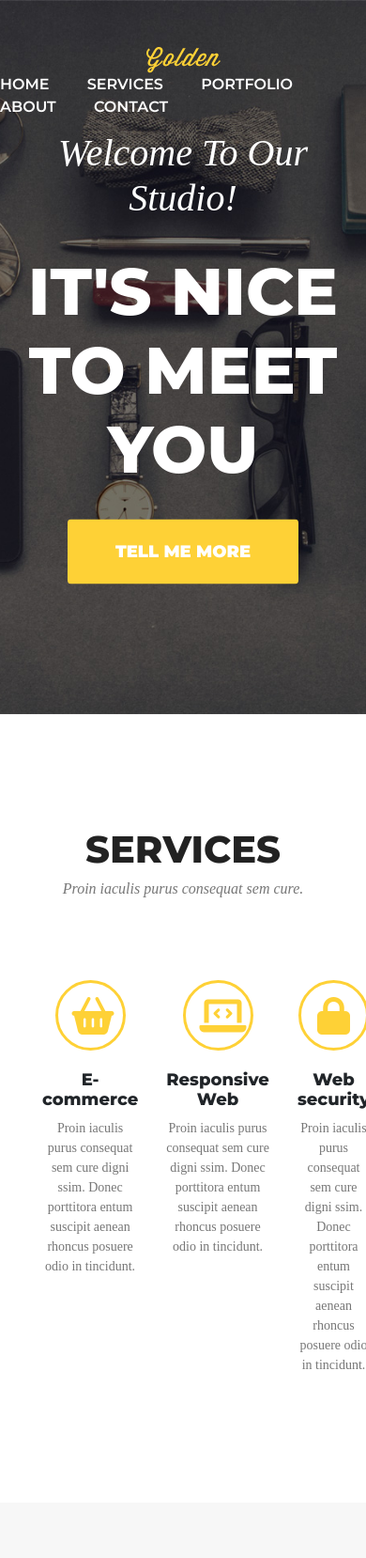
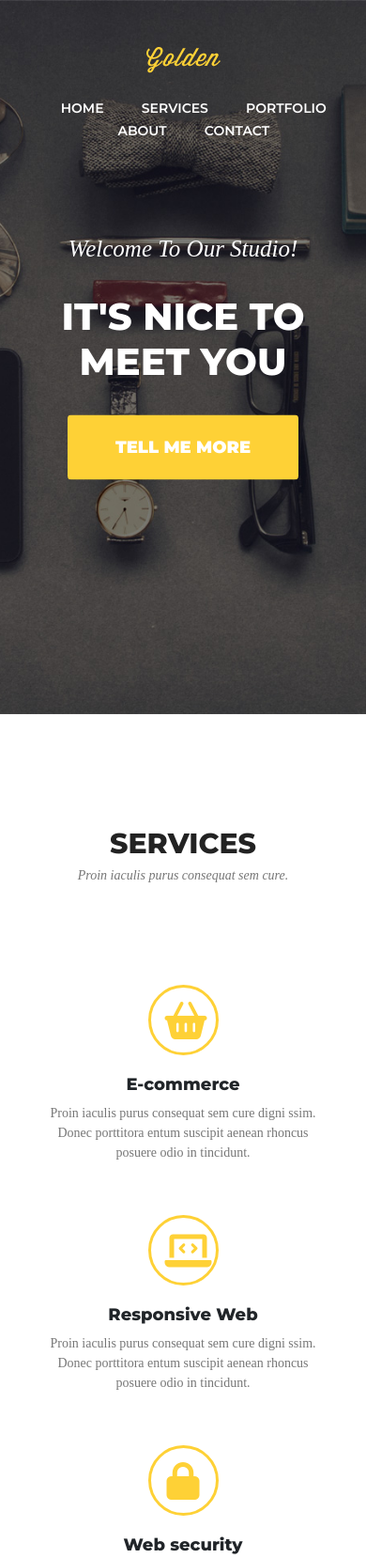
Before and after one commit to jacekcaban/task-runner-projekt, a website: page index.html in a window 390 px wide. Shown: the top 1658 px of the page at 94% size. Drawn offline with nearby package versions, Linux system fonts and the light colour scheme.

Commit message:
Add media style

```diff
--- a/sass/style.scss
+++ b/sass/style.scss
@@ -176,3 +176,57 @@ position: relative;
     -ms-transform: translateY(-50%);
     transform: translateY(-50%);
 }
+
+/*Media*/
+@media (max-width: 767px) {
+    .navi a {
+        font-size: 14px;
+    }
+    .navi {
+        margin-left: 15%;
+        margin-top: 25px;
+        text-align: center;
+    }
+    .banner-inner h3 {
+        font-size: 25px;
+    }
+    .banner-inner h2 {
+        font-size: 40px;
+    }
+    .banner {
+        min-height: 90vh;
+    }
+    .box-wrapper {
+        flex-direction: column;
+    }
+    .gallery-wrapper {
+        flex-direction: column;}
+        h2 {
+            font-size: 30px;
+        }
+        h3 {
+            font-size: 14px;
+        }
+        .gallery-box {
+            margin: 20px;
+        }
+        .box {
+            padding: 20px;
+        }
+        .footer {
+            flex-direction: column;
+            margin: 0;
+        }
+        }
+
+@media (min-width: 768px) and (max-width: 991px) {
+    .banner-inner h2 {
+        font-size: 50px;
+    }
+    .gallery-box {
+        margin: 10px;
+    }
+    .gallery-box img {
+        max-height: 250px;
+    }
+}
```
Also changed, not shown: css/style.css, 1 other file.
